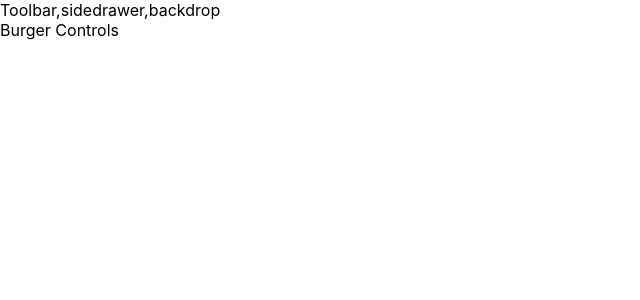
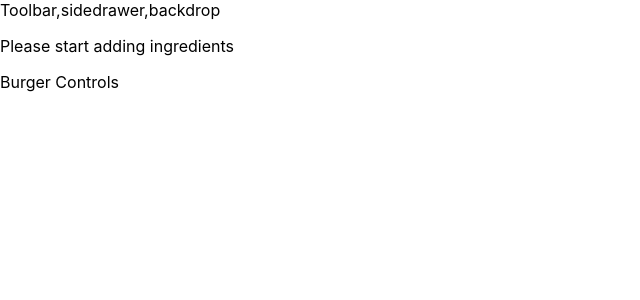
Before and after one commit to MohanaNagaSaiSumanthKathera/React-SPA-BurgerApp, a React app: page / in a window 1280 px wide. Shown: the top 300 px of the page, without its empty margins (0-640 px from the left). Built offline with nearby package versions, Linux system fonts and the light colour scheme.

Commit message:
added map and reduce function to read the object and to flatten the array

```diff
--- a/src/components/Burger/Burger.js
+++ b/src/components/Burger/Burger.js
@@ -1,14 +1,24 @@
 import React from 'react';
 import BurgerIngredient from './BurgerIngredient/BurgerIngredient';
 import classes from './Burger.css';
-const Burger =()=>{
+
+const Burger =(props)=>{
+    let transformedIngredients = Object.keys(props.ingredients)
+                        .map((igKey)=>{
+                            return [...Array(props.ingredients[igKey])].map((_, i)=>{
+                                return <BurgerIngredient key={igKey+i} type={igKey}/>;
+                            });
+                        }).reduce((arr,el)=>{
+                                return arr.concat(el);
+                        },[]);
+        console.log(transformedIngredients);
+        if(transformedIngredients.length=== 0){
+            transformedIngredients = <p>Please start adding ingredients</p>
+        }
     return(
         <div className={classes.Burger}>
             <BurgerIngredient type='bread-top'/>
-            <BurgerIngredient type='bacon'/>
-            <BurgerIngredient type='cheese'/>
-            <BurgerIngredient type='salad'/>
-            <BurgerIngredient type='meat'/>
+            {transformedIngredients}
             <BurgerIngredient type='bread-bottom'/>
         </div>
     );
--- a/src/components/Layout/Layout.js
+++ b/src/components/Layout/Layout.js
@@ -1,11 +1,11 @@
 import React from 'react';
-import auxi from '../../hoc/auxi';
+import Auxi from '../../hoc/auxi';
 import classes from './Layout.css';
 const Layout = (props)=>(
-    <auxi>
+    <Auxi>
             <div>Toolbar,sidedrawer,backdrop</div>
             <main className={classes.Content}>{props.children}</main>
-        </auxi>
+        </Auxi>
 )
 
 export default Layout;
--- a/src/containers/BurgerBuilder/BurgerBuilder.jsx
+++ b/src/containers/BurgerBuilder/BurgerBuilder.jsx
@@ -1,13 +1,21 @@
 import React,{Component} from 'react';
-import auxi from '../../hoc/auxi';
+import Auxi from '../../hoc/auxi';
 import Burger from '../../components/Burger/Burger';
+
 class BurgerBuilder extends Component{
+    state={
+        ingredients:{
+            meat: 0,
+            salad: 0,
+            bacon:0,
+            cheese:0        }
+    }
     render(){
         return(
-            <auxi>
-                <div><Burger/></div>
+            <Auxi>
+                <div><Burger ingredients={this.state.ingredients} /></div>
                 <div>Burger Controls</div>
-            </auxi>
+            </Auxi>
         );
     }
 }
```
